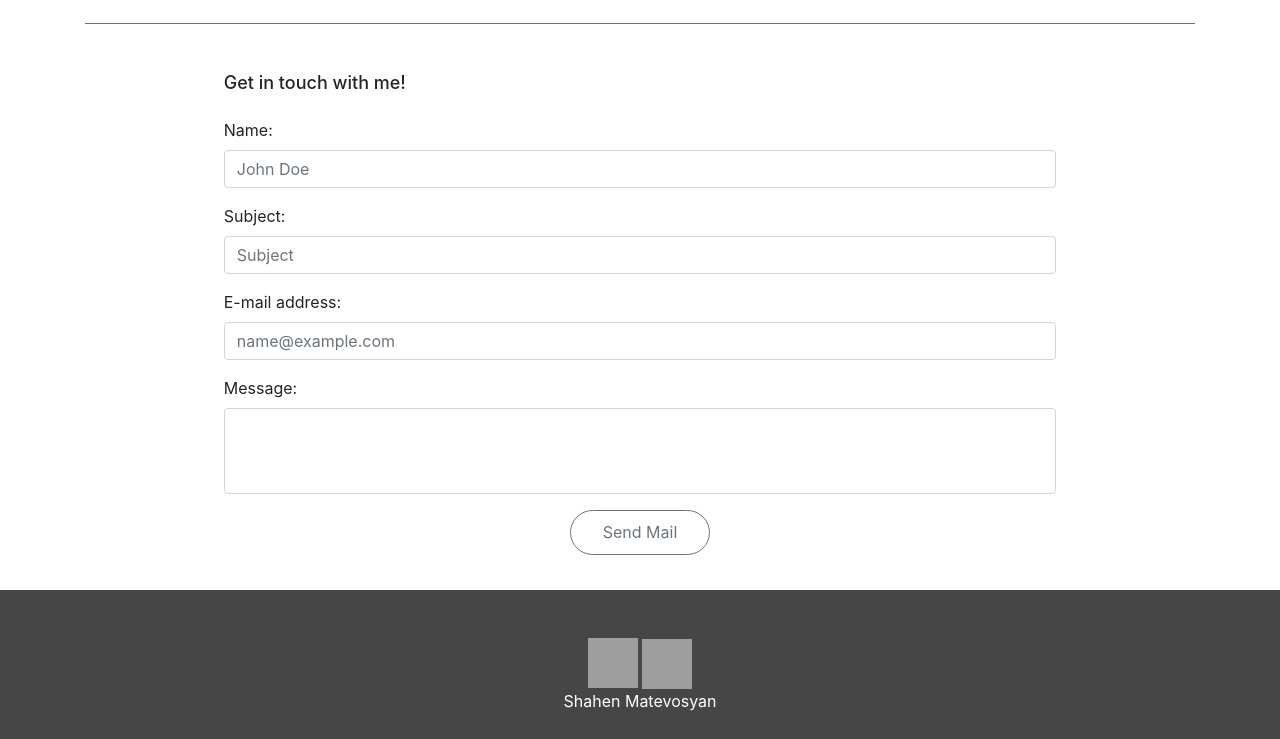
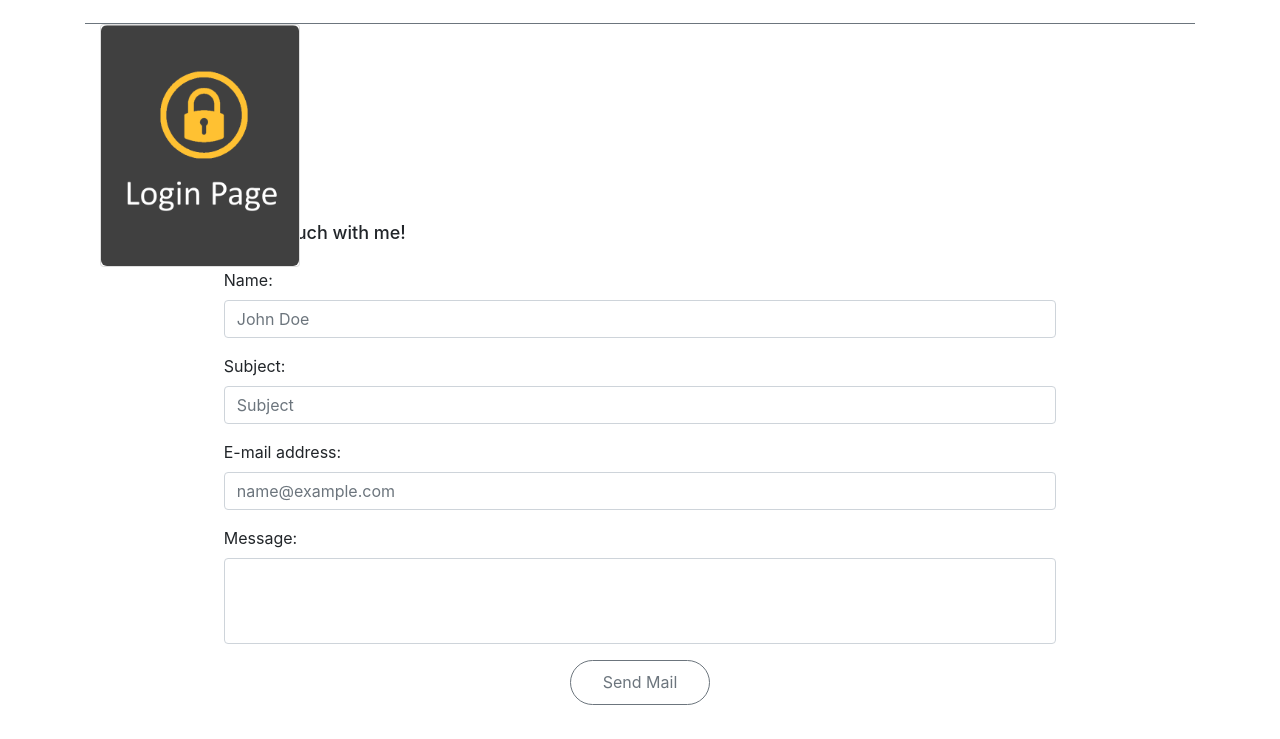
Before and after one commit to Shahen-M/Portfolio, a PHP site: page / in a window 1280 px wide. Shown: the part 2901-3640 px from the top of the page. Run offline with PHP 8.4, Linux system fonts and the light colour scheme; some libraries are stand-ins or nearby versions; grey boxes are pictures that could not be loaded.

Commit message:
updated files

```diff
--- a/style.css
+++ b/css/style.css
@@ -162,9 +162,49 @@ h3 {
   border-style: double;
 }
 
+.login_img:hover {
+  transform: rotateY(180deg);
+}
+
+
+
+
 /** contact **/
 .contact {
   opacity: 0;
+}
+
+.image-content {
+  cursor: pointer;
+  height: 150px;
+  perspective: 600;
+  position: relative;
+  width: 150px;
+}
+.card {
+  width: 200px;
+  height: 243px;
+  position: absolute;
+  transform-style: preserve-3d;
+  transition: all .5s ease-in-out;
+}
+.card:hover {
+  transform: rotateY(180deg);
+}
+.card .side {
+  backface-visibility: hidden;
+  border-radius: 6px;
+  height: 100%;
+  position: absolute;
+  overflow: hidden;
+  width: 100%;
+}
+.card .back {
+  background: #eaeaed;
+  color: #0087cc;
+  line-height: 150px;
+  text-align: center;
+  transform: rotateY(180deg);
 }
 
 input {
--- a/index.html
+++ b/index.html
@@ -5,6 +5,7 @@
     <title>Shahen | Portfolio</title>
     <link href="https://stackpath.bootstrapcdn.com/bootstrap/4.2.1/css/bootstrap.min.css" rel="stylesheet" integrity="sha384-GJzZqFGwb1QTTN6wy59ffF1BuGJpLSa9DkKMp0DgiMDm4iYMj70gZWKYbI706tWS" crossorigin="anonymous">
     <link href="https://fonts.googleapis.com/css?family=Raleway" rel="stylesheet">
+    <link rel="stylesheet" href="https://cdnjs.cloudflare.com/ajax/libs/animate.css/3.7.0/animate.min.css">
     <meta name="viewport" content="width=device-width, initial-scale=1">
     <link rel="stylesheet" href="css/header.css">
     <link rel="stylesheet" href="css/style.css">
@@ -115,6 +116,19 @@
 
       <div class="col-lg-12 border-bottom border-secondary mx-auto"></div>
 
+      <div class="col-md-4 image-content">
+        <div class="card">
+          <div class="side">
+            <img class="w-100" src="images/login.png" alt="">
+          </div>
+
+        <div class="side back">
+          <img class="w-100" src="images/filled_login.png" alt="">
+        </div>
+      </div>
+    </div>
+
+
       <div class="w-75 mx-auto pt-5 pb-3">
         <h5 id="contact_header"> Get in touch with me! </h5>
       </div>
--- a/script.js
+++ b/script.js
@@ -1,4 +1,3 @@
-
 document.getElementById('menu').addEventListener('click', function() {
   $('nav').slideToggle();
 })
```
Also changed, not shown: README.md, css/footer.css (renamed from footer.css), css/header.css (renamed from header.css), css/main.css (renamed from main.css), images/arrow.png (added), images/background.jpg (added), images/code.png (added), images/example.jpg (added), images/example2.jpg (added), images/filled_login.png (added), images/github.png (added), images/linkedin.png (added), images/login.png (added), images/me2.png (added), 3 more files.
